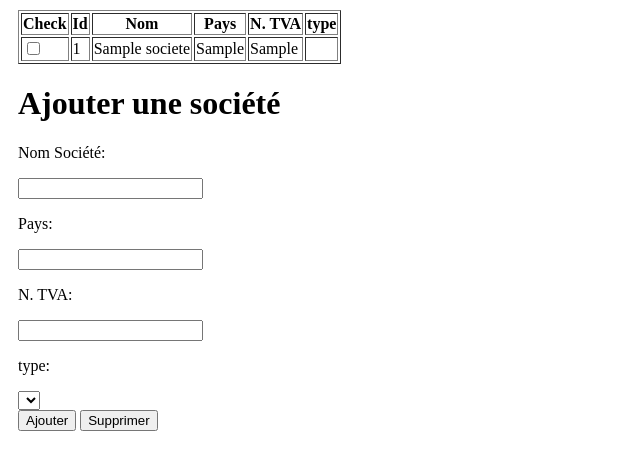
After one commit to MonaMarchetti/COGIPapp, a PHP site: page /societe.php in a window 1280 px wide. The commit adds this page. Shown: the top 470 px of the page, without its empty margins (0-640 px from the left). Run offline with PHP 8.4, Linux system fonts and the light colour scheme; tables that the repository leaves empty or names only in its code hold one stand-in row (values such as "Sample post"); lists and menus that the app fills with data are empty.

Commit message:
societe with some problems

```diff
--- /dev/null
+++ b/societe.php
@@ -0,0 +1,104 @@
+
+<?php
+try
+{
+	// On se connecte à MySQL
+	$bdd= new PDO('mysql:host=localhost; dbname=Cogip;charset=utf8', 'user123', 'user123');
+
+}
+catch(Exception $e)
+{
+	// En cas d'erreur, on affiche un message et on arrête tout
+        die('Erreur : '.$e->getMessage());
+}
+
+$resultat = $bdd->query('SELECT * FROM societe');
+
+
+if(isset($_POST['submit'])){
+  $nomsociete = $_POST['nomsociete'];
+  $pays = $_POST['pays'];
+  $tva = $_POST['tva'];
+  $type = $_POST['type'];
+
+  $rq = $bdd -> prepare("INSERT INTO societe ( nomsociete, pays, tva, type)
+        VALUES ( :nomsociete, :pays, :tva, :type)");
+    $rq ->execute(array(
+      'nomsociete' => $nomsociete,
+      'pays' => $pays,
+      'tva' => $tva,
+      'type' => $type,
+    )) ;
+    header('location:societe.php'); //permet de rafraichir la page en y renvoyant automatiquement
+}
+
+if(isset($_POST['supSoc'])){
+  $sc = $_POST['select'];
+  foreach($sc as $suppr)
+  {
+    $rq = $bdd -> prepare("DELETE FROM societe WHERE idsociete = ?");
+    $rq->execute(array(
+      $suppr
+    ));
+  }
+  header('location:societe.php');
+}
+
+?>
+
+
+<!DOCTYPE HTML>
+  <html>
+    <body>
+      <form style="margin:10px" method="post" enctype = "multipart/form-data" action="">
+        <table border='1'>
+        	<tr>
+            <th>Check</th>
+            <th>Id</th>
+            <th>Nom</th>
+            <th>Pays</th>
+            <th>N. TVA</th>
+            <th>type</th>
+          </tr>
+
+        	<?php
+        	while ($donnees = $resultat->fetch())
+        	{ ?>
+          	<tr>
+              <td><input type="checkbox" name="select[]" value="<?= $donnees['idsociete']?>" /></td>
+							<td><?= $donnees['idsociete']?></td>
+							<td><?= $donnees['nomsociete']?></td>
+          		<td><?= $donnees['pays']?></td>
+          		<td><?= $donnees['tva']?></td>
+          		<td><?= $donnees['type']?></td>
+            </tr>
+          <?php } ?>
+        </table>
+
+        <h1>Ajouter une société</h1>
+        <p>Nom Société:</p>
+        <input type="text" name="nomsociete"><br>
+        <p>Pays:</p>
+        <input type="text" name="pays"><br>
+        <p>N. TVA: </p>
+        <input type="number" name="tva"><br>
+        <p>type: </p>
+				<select name="type">
+          <?php
+					$list = $bdd->query('SELECT * FROM societe');
+
+          foreach ($list as $value) {
+
+
+          ?>
+            <option value="<?= $value['type']?>"><?= $value['type']?></option>
+          <?php
+          }
+									    ?>
+        </select><br>
+        <button type="submit" name="submit" value="submit">Ajouter</button>
+					<input type="submit" name="supSoc" value="Supprimer" />
+				</form>
+
+      </body>
+      </html>
```
Also changed, not shown: contacts.php (+66 -94 lines).
